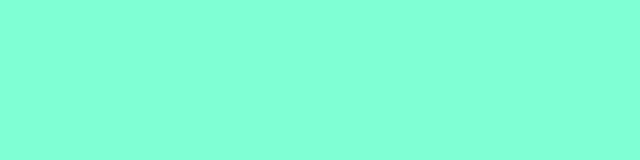
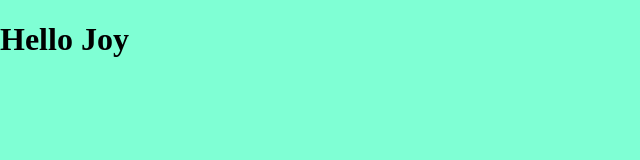
Before and after one commit to FakeJoyyy/template-test, a plain HTML site: page -- template/index.html in a window 1280 px wide. Shown: the whole page, without its empty margins (0-640 px from the left). Drawn offline with Linux system fonts and the light colour scheme.

Commit message:
hello joy

```diff
--- a/-- template/index.html
+++ b/-- template/index.html
@@ -11,6 +11,7 @@
 
 </head>
 <body>
+    <h1>Hello Joy</h1>
     <!-- Script-->
     <script src="script.js"></script>
 </body>
```
